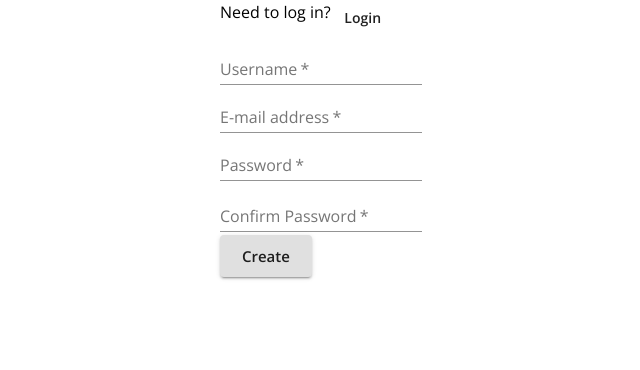
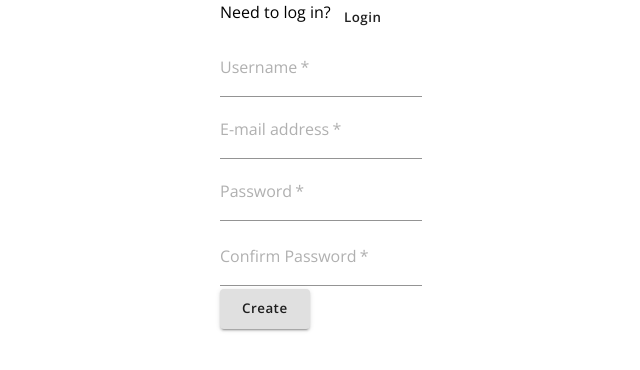
Before and after one commit to nigel-f-wilson/hatchways-frontend, a React (Create React App) app in the folder client/: page / in a window 1280 px wide. Shown: the top 370 px of the page, without its empty margins (319-959 px from the left). Built offline with nearby package versions, Linux system fonts and the light colour scheme; no server answers.

Commit message:
Update theme.js

```diff
--- a/client/src/themes/theme.js
+++ b/client/src/themes/theme.js
@@ -1,53 +1,69 @@
 import { createTheme } from "@material-ui/core";
 
 export const theme = createTheme({
+  breakpoints: {
+    values: {
+      xs: 0,
+      sm: 600,
+      md: 800,
+      lg: 1200,
+      xl: 1536
+    }
+  },
   typography: {
     fontFamily: "Open Sans, sans-serif",
-    fontSize: 14,
+    fontSize: "14px",
     h1: {
       fontWeight: "400",
       fontSize: "26px",
       lineHeight: "40px"
     },
     h2: {
+      fontSize: "26px",
+
       letterSpacing: 0,
       fontWeight: "bold"
     },
     button: {
       textTransform: "none",
-      letterSpacing: 0,
-      fontWeight: "bold"
+      letterSpacing: 0.5,
+      fontWeight: 600
     }
   },
   overrides: {
+    Mui: {
+      focused: {
+        color: "#b0b0b0"
+      },
+    },
     MuiInput: {
       input: {
-        fontWeight: "bold"
+        fontWeight: "bold",
+        paddingTop: "20px"
       }
     },
-    MuiButtonBase: {
+    MuiInputLabel: {
       root: {
-        boxSizing: "border-box",
+        color: "#b0b0b0"
+      },
+      focused: {
+        color: "#b0b0b0"
+      },
+      root: {
+        color: "#b0b0b0"
       },
     },
-    MuiButton: {
-      root: {
-        boxSizing: "border-box",
-      },
-      contained: {
-        height: "100%",
-        margin: 0,
-        "&:hover": {
-          border: "solid 2px",
-          backgroundColor: "#FFF"
-        }
-      }
 
 
-    }
   },
   palette: {
-    primary: { main: "#3A8DFF" },
+    primary: {
+      light: "#7dbdff",
+      main: "#3A8DFF",
+      dark: "#0061cb",
+      contrastText: "#fff"
+
+    },
     secondary: {
       main: "#B0B0B0",
       contrastText: "#fff"
```
